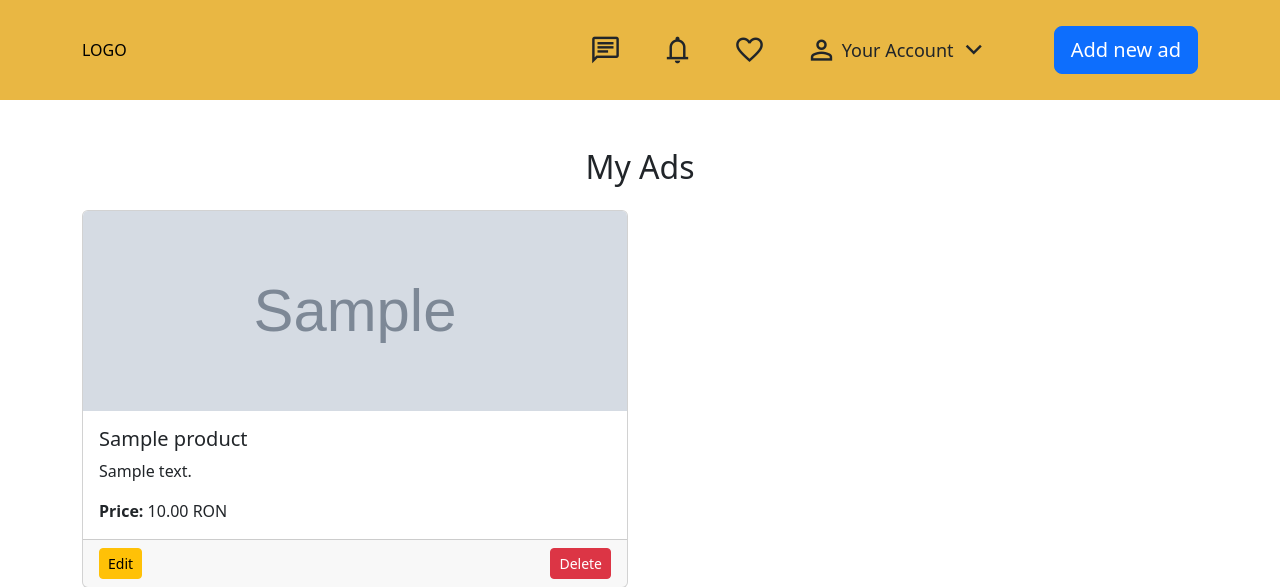
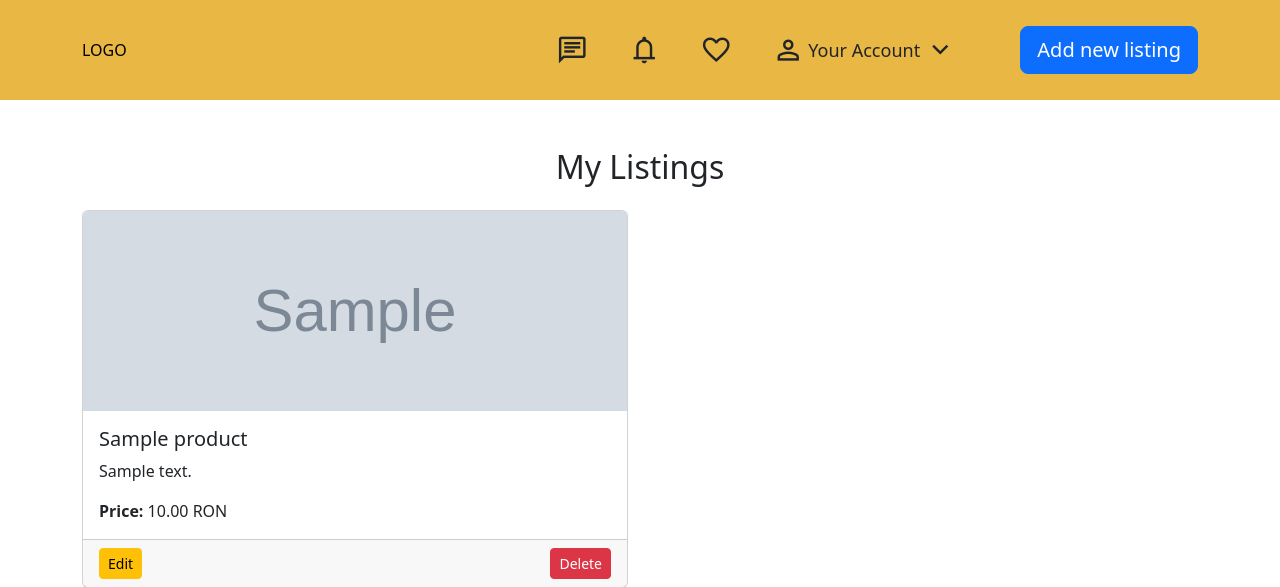
Before and after one commit to MihaiCosmin2/proiect-initial-mds, a Django app: page /my-ads/ in a window 1280 px wide. Shown: the top 587 px of the page. Run offline with Django 5.2, Linux system fonts and the light colour scheme; a user stored in the database is signed in; tables that the repository leaves empty hold one stand-in row (values such as "Sample post"); grey boxes marked "Sample" are stand-in pictures.

Commit message:
Am schimbat cateva texte

```diff
--- a/MDS/templates/adDetails.html
+++ b/MDS/templates/adDetails.html
@@ -1,6 +1,6 @@
 {% extends "base.html" %}
 {% load static %}
-{% block title %} Add a new Ad! {% endblock title %}
+{% block title %} Add a new listing! {% endblock title %}
 {% block extra_css %}
 <link rel="stylesheet" href="{% static 'css/adDetails.css' %}">
 {% endblock %}
--- a/MDS/templates/add_product.html
+++ b/MDS/templates/add_product.html
@@ -1,7 +1,7 @@
 {% extends "base.html" %}
 {% load static %}
 
-{% block title %} Add New Product {% endblock %}
+{% block title %} Add New Listing {% endblock %}
 
 {% block extra_css %}
 <link rel="stylesheet" href="{% static 'css/home.css' %}">
@@ -9,7 +9,7 @@
 
 {% block content %}
 <div class="container py-5">
-  <h2 class="text-center mb-4">Add New Product</h2>
+  <h2 class="text-center mb-4">Add New Listing</h2>
 
   {% if messages %}
     {% for message in messages %}
@@ -55,7 +55,7 @@
     </div>
 
     <div class="col-12">
-      <button type="submit" class="btn btn-primary">Add Product</button>
+      <button type="submit" class="btn btn-primary">Add Listing</button>
     </div>
   </form>
 </div>
--- a/MDS/templates/base.html
+++ b/MDS/templates/base.html
@@ -28,7 +28,7 @@
                         <ul class="dropdown-menu" aria-labelledby="dropdownMenuLink">
                             <a href="{% url 'profile' %}" style="text-decoration: none; color: black;" class="dropdown-item-username">{{ request.user.username }}</a> <!--TODO: PP este profile picture si la username se afiseaza prin django + cand apesi pe ele sa te duca la template ul de profil.-->
                             <span class="dropdown-item-title">Actions</span>
-                            <li><a class="dropdown-item" href="{% url 'my_ads' %}">My Ads</a></li>
+                            <li><a class="dropdown-item" href="{% url 'my_ads' %}">My Listings</a></li>
                             <li>
                                 <form method="POST" action="{% url 'logout' %}">
                                     {% csrf_token %}
@@ -36,7 +36,7 @@
                                 </form>
                             </li>
                             <span class="dropdown-item-title">Favourites:</span>
-                            <li><a class="dropdown-item" href="#">Ads: <span>0</span> </a> </li> <!--TODO: de implementat un sistem ce numara nr de anunturi active ale utilizatorilor, printr o variabila transimisa template ului in view.-->
+                            <li><a class="dropdown-item" href="#">Listings: <span>0</span> </a> </li> <!--TODO: de implementat un sistem ce numara nr de anunturi active ale utilizatorilor, printr o variabila transimisa template ului in view.-->
                         </ul>
                     </div>
                 {% else %}
@@ -47,9 +47,9 @@
                 {% endif %}
 
                 {% if request.user.is_authenticated %}
-                    <a href="{% url 'add_product' %}" class="btn btn-primary btn-lg ms-4">Add new ad</a>
+                    <a href="{% url 'add_product' %}" class="btn btn-primary btn-lg ms-4">Add new listing</a>
                 {% else %}
-                    <a href="{% url 'auth' %}" class="btn btn-primary btn-lg ms-4">Add new ad</a>
+                    <a href="{% url 'auth' %}" class="btn btn-primary btn-lg ms-4">Add new listing</a>
                 {% endif %}
             </div>
         </div>
--- a/MDS/templates/category_detail.html
+++ b/MDS/templates/category_detail.html
@@ -3,7 +3,7 @@
 
 {% block content %}
 <div class="container py-5">
-  <h2 class="mb-4">Products in "{{ category.name }}"</h2>
+  <h2 class="mb-4">Listings in "{{ category.name }}"</h2>
 
   <!-- Form de filtrare preț -->
   <form method="get" class="row g-3 mb-4">
@@ -32,7 +32,7 @@
         </div>
       </div>
     {% empty %}
-      <p>No products found in this category.</p>
+      <p>No listings found in this category.</p>
     {% endfor %}
   </div>
 </div>
--- a/MDS/templates/edit_ad.html
+++ b/MDS/templates/edit_ad.html
@@ -2,7 +2,7 @@
 {% block title %}Edit Ad{% endblock %}
 {% block content %}
 <div class="container py-5">
-  <h2 class="mb-4 text-center">Edit Ad</h2>
+  <h2 class="mb-4 text-center">Edit Listing</h2>
 
   <form method="post" enctype="multipart/form-data">
     {% csrf_token %}
--- a/MDS/templates/home.html
+++ b/MDS/templates/home.html
@@ -66,7 +66,7 @@
 
 <!-- Anunturile promovate -->
  <div class="container py-5">
-    <h2 class="mb-4 text-center">Promoted ads</h2>
+    <h2 class="mb-4 text-center">Promoted listings</h2>
 
 
  </div>
--- a/MDS/templates/my_ads.html
+++ b/MDS/templates/my_ads.html
@@ -1,8 +1,8 @@
 {% extends "base.html" %}
-{% block title %}My Ads{% endblock %}
+{% block title %}My Listings{% endblock %}
 {% block content %}
 <div class="container py-5">
-  <h2 class="mb-4 text-center">My Ads</h2>
+  <h2 class="mb-4 text-center">My Listings</h2>
 
   {% if products %}
     <div class="row row-cols-1 row-cols-md-2 g-4">
@@ -29,7 +29,7 @@
       {% endfor %}
     </div>
   {% else %}
-    <p class="text-center">You have no ads yet.</p>
+    <p class="text-center">You have no listings yet.</p>
   {% endif %}
 </div>
 {% endblock %}
```
